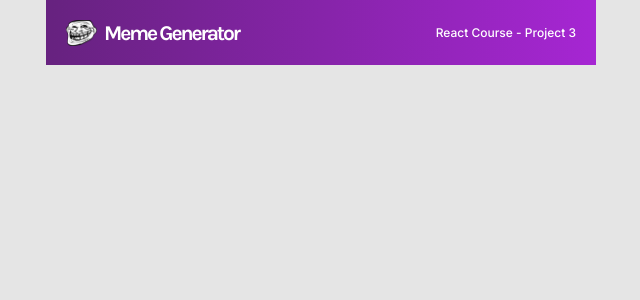
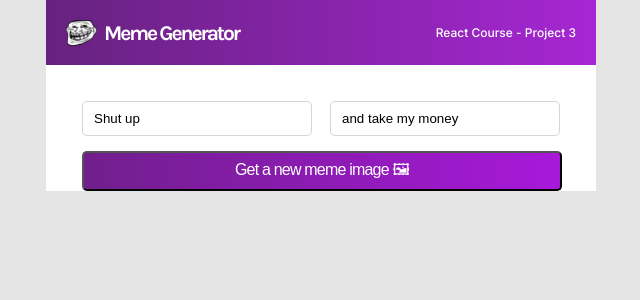
Before and after one commit to SengSerany/react-meme-generator, a React (Create React App) app: page / in a window 1280 px wide. Shown: the top 300 px of the page, without its empty margins (319-959 px from the left). Built offline with nearby package versions, Linux system fonts and the light colour scheme.

Commit message:
set meme component front end

```diff
--- a/src/App.js
+++ b/src/App.js
@@ -1,10 +1,14 @@
 import React from "react"
 import Header from "./components/Header"
+import Meme from "./components/Meme"
 
 export default function App() {
     return (
         <div className="app">
             <Header />
+            <div className="contents">
+                <Meme />
+            </div>
         </div>
 
     )
--- /dev/null
+++ b/src/components/Meme.js
@@ -0,0 +1,13 @@
+import React from "react";
+
+export default function Meme() {
+    return (
+        <form>
+            <div className="meme--inputs">
+                <input type="text" value="Shut up" className="meme--input"/>
+                <input type="text" value="and take my money" className="meme--input"/>
+            </div>
+            <input type="submit" value="Get a new meme image 🖼" className="meme--submit" />
+        </form>
+    )
+}
--- a/src/style.css
+++ b/src/style.css
@@ -52,3 +52,40 @@ nav {
     text-align: right;
     align-self: center;
 }
+
+.contents {
+    margin: 36px;
+}
+
+form {
+    display: flex;
+    flex-direction: column;
+}
+
+.meme--inputs {
+    display: flex;
+    justify-content: space-between;
+}
+
+.meme--input {
+    width: 230px;
+    height: 35px;
+    margin-bottom: 15px;
+    border: solid #D5D4D8 1px;
+    border-radius: 5px;
+    padding: 11px;
+    -webkit-box-sizing: border-box; /* Safari/Chrome, other WebKit */
+    -moz-box-sizing: border-box;    /* Firefox, other Gecko */
+    box-sizing: border-box;
+}
+
+.meme--submit {
+    width: 480px;
+    height: 40px;
+    background: linear-gradient(90.41deg, #711F8D 1.14%, #A818DA 100%);
+    border-radius: 5px;
+    color: white;
+    font-weight: 500;
+    font-size: 16px;
+    letter-spacing: -0.05em;
+}
```
